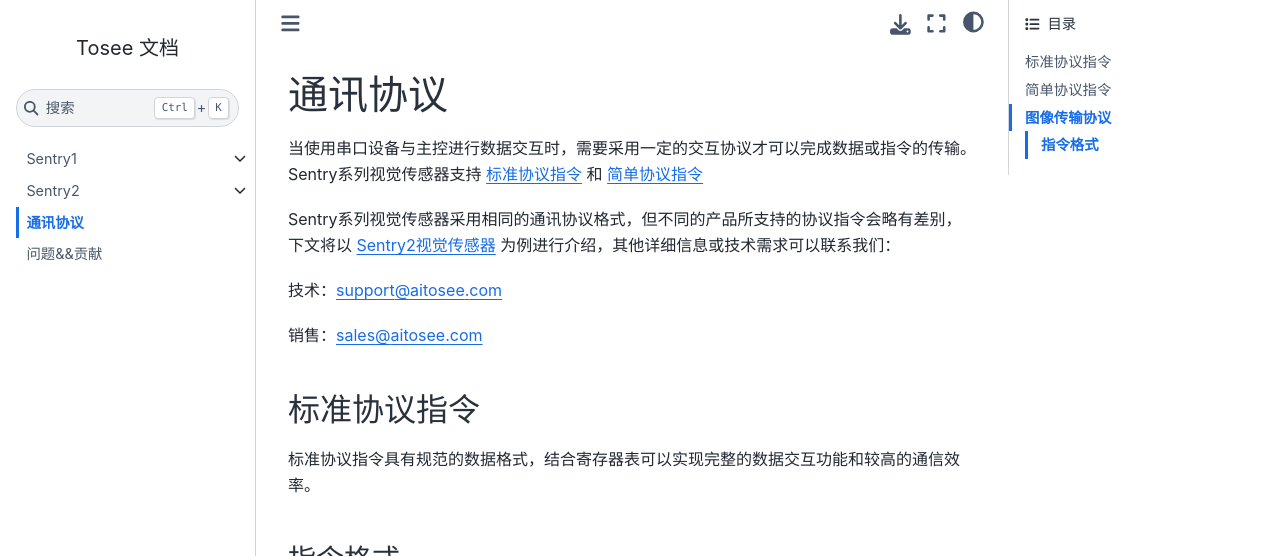
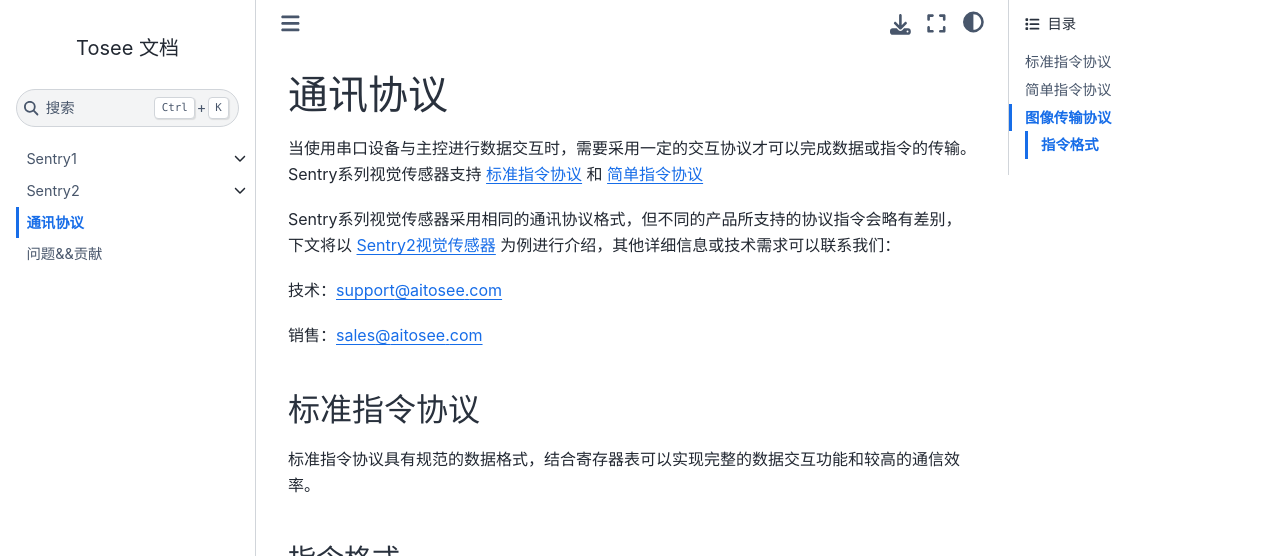
Before and after one commit to AITosee/Tosee-Docs, a Sphinx documentation site: the page built from docs/Common/Protocol/index.rst, in a window 1280 px wide and 900 px high. Shown: the top 556 px of the window. Built offline with Sphinx 7.4.7 and the Sphinx Book theme 1.1.4, drawn with Linux system fonts in a browser that asks for light colours.

```diff
--- a/docs/Common/Protocol/index.rst
+++ b/docs/Common/Protocol/index.rst
@@ -3,7 +3,7 @@
 通讯协议
 ================
 
-当使用串口设备与主控进行数据交互时，需要采用一定的交互协议才可以完成数据或指令的传输。Sentry系列视觉传感器支持 :ref:`标准协议指令<chapter_standard_protocol_index>` 和 :ref:`简单协议指令<chapter_simple_protocol_index>`
+当使用串口设备与主控进行数据交互时，需要采用一定的交互协议才可以完成数据或指令的传输。Sentry系列视觉传感器支持 :ref:`标准指令协议<chapter_standard_protocol_index>` 和 :ref:`简单指令协议<chapter_simple_protocol_index>`
 
 Sentry系列视觉传感器采用相同的通讯协议格式，但不同的产品所支持的协议指令会略有差别，下文将以 :ref:`Sentry2视觉传感器<chapter_vs2_hardware_index>` 为例进行介绍，其他详细信息或技术需求可以联系我们：
 
@@ -13,10 +13,10 @@ Sentry系列视觉传感器采用相同的通讯协议格式，但不同的产
 
 .. _chapter_standard_protocol_index:
 
-标准协议指令
+标准指令协议
 ----------------
 
-标准协议指令具有规范的数据格式，结合寄存器表可以实现完整的数据交互功能和较高的通信效率。
+标准指令协议具有规范的数据格式，结合寄存器表可以实现完整的数据交互功能和较高的通信效率。
 
 指令格式
 ****************
@@ -251,7 +251,7 @@ END         帧尾         1Byte               表示一个数据包的结束，
 
 .. _chapter_simple_protocol_index:
 
-简单协议指令
+简单指令协议
 ----------------
 
 该指令没有复杂的协议规范，只需要通过串口发送简单的字母和数字就可以开启算法和获取数据，无需开发驱动库，适用于任何有UART功能的主控平台，但也只适合简单的应用场景
--- a/docs/Sentry1/Hardware/index.rst
+++ b/docs/Sentry1/Hardware/index.rst
@@ -182,7 +182,7 @@ UART-9600简单协议：采用串口通讯，波特率为9600,协议为简单协
 
 该方式需要由主控设备读写寄存器来实现算法的开启或关闭，我们在多个编程平台提供了封装好的驱动库给用户使用
 
-串口模式需要依照“标准协议指令”或“简单协议指令”来读写控制，详见相关章节介绍
+串口模式需要依照“标准指令协议”或“简单指令协议”来读写控制，详见相关章节介绍
 
 I2C模式可直接读写寄存器
 
@@ -202,7 +202,7 @@ I2C模式可直接读写寄存器
 
 该方式需要由主控设备读写寄存器来读取结果，我们在多个编程平台提供了封装好的驱动库给用户使用
 
-串口模式需要依照“标准协议指令”或“简单协议指令”来读写控制，详见相关章节介绍
+串口模式需要依照“标准指令协议”或“简单指令协议”来读写控制，详见相关章节介绍
 
 I2C模式可直接读写寄存器
 
--- a/docs/Sentry2/Hardware/index.rst
+++ b/docs/Sentry2/Hardware/index.rst
@@ -278,7 +278,7 @@ UI设置界面
 设置USB功能
 ^^^^^^^^^^^^^^^^^^^^^^^^^^^^^^^^
 
-Sentry2板载一个USB端口，可以实现与电脑的交互通讯，其波特率可单独设置，数据通信方式基于“标准协议指令”或“简单协议指令”
+Sentry2板载一个USB端口，可以实现与电脑的交互通讯，其波特率可单独设置，数据通信方式基于“标准指令协议”或“简单指令协议”
 
 .. image:: images/sentry2_set_usb.png
 
@@ -524,7 +524,7 @@ Sentry2支持2种系统语言：英语、简体中文。当系统语言发生变
 
 该方式需要由主控设备读写寄存器来实现算法的开启或关闭，我们在多个编程平台提供了封装好的驱动库给用户使用
 
-串口模式需要依照“标准协议指令”或“简单协议指令”来读写控制，详见相关章节介绍
+串口模式需要依照“标准指令协议”或“简单指令协议”来读写控制，详见相关章节介绍
 
 I2C模式可直接读写寄存器
 
@@ -551,7 +551,7 @@ I2C模式可直接读写寄存器
 
 该方式需要由主控设备读写寄存器来读取结果，我们在多个编程平台提供了封装好的驱动库给用户使用
 
-串口模式需要依照“标准协议指令”或“简单协议指令”来读写控制，详见相关章节介绍
+串口模式需要依照“标准指令协议”或“简单指令协议”来读写控制，详见相关章节介绍
 
 I2C模式可直接读写寄存器
 
--- a/docs/Sentry2/Upgrade/index.rst
+++ b/docs/Sentry2/Upgrade/index.rst
@@ -265,7 +265,7 @@ Version: V1.3.4 - 2021.11.25
 
 3. 色块、线条、Apriltag标签、20分类增加了算法性能选项，包含“灵敏、均衡、准确”三个选项，在UI界面中设置，设置后下次开启算法时生效
 
-4. 增加了“简单协议指令”，串口可以通过字符方式来开启关闭算法，获取结果，可以在UI界面中设置。指令如下：
+4. 增加了“简单指令协议”，串口可以通过字符方式来开启关闭算法，获取结果，可以在UI界面中设置。指令如下：
 
    格式为 “指令字符+ID数字+结束字符”
 
```
